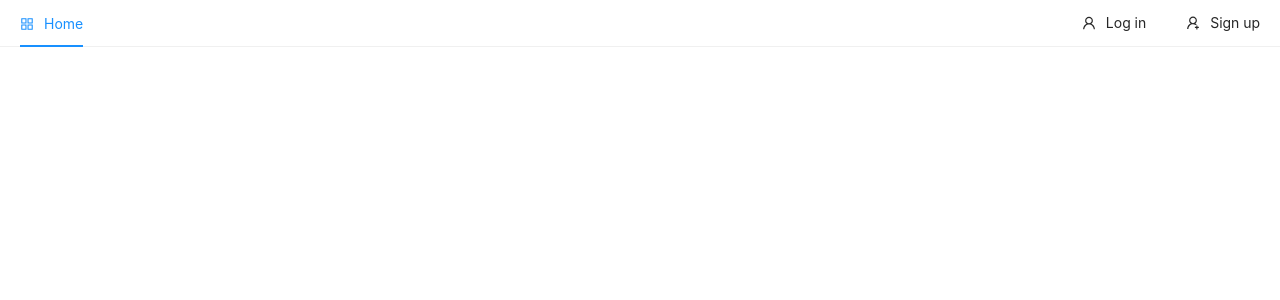
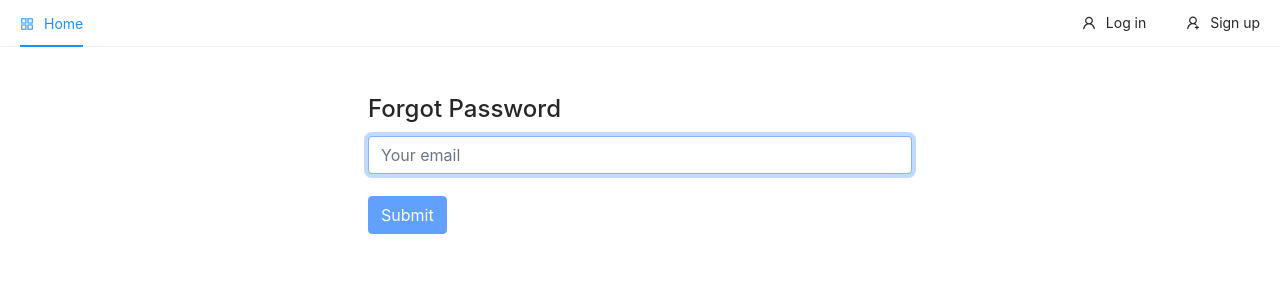
Before and after one commit to zomeru/zomify-ecommerce, a React (Vite) app in the folder client/: page /forgot/password in a window 1280 px wide. Shown: the top 300 px of the page. Built offline with nearby package versions, Linux system fonts and the light colour scheme; no server answers.

Commit message:
Add forgot password

```diff
--- a/client/src/App.jsx
+++ b/client/src/App.jsx
@@ -1,12 +1,14 @@
 import React, { useEffect } from 'react';
 import { Switch, Route } from 'react-router-dom';
+import { ToastContainer } from 'react-toastify';
+import 'react-toastify/dist/ReactToastify.css';
+
 import Login from './pages/auth/Login';
 import Signup from './pages/auth/Signup';
 import Home from './pages/Home';
 import Header from './components/nav/Header';
 import SignupComplete from './pages/auth/SignupComplete';
-import { ToastContainer } from 'react-toastify';
-import 'react-toastify/dist/ReactToastify.css';
+import ForgotPassword from './pages/auth/ForgotPassword';
 
 import { auth } from './firebase.js';
 import { useDispatch } from 'react-redux';
@@ -42,6 +44,7 @@
         <Route exact path='/login' component={Login} />
         <Route exact path='/signup' component={Signup} />
         <Route exact path='/signup/complete' component={SignupComplete} />
+        <Route exact path='/forgot/password' component={ForgotPassword} />
       </Switch>
     </>
   );
--- /dev/null
+++ b/client/src/pages/auth/ForgotPassword.jsx
@@ -0,0 +1,59 @@
+import React, { useState, useEffect } from 'react';
+import { auth } from '../../firebase';
+import { toast } from 'react-toastify';
+import { useSelector } from 'react-redux';
+
+const ForgotPassword = ({ history }) => {
+  const [email, setEmail] = useState('');
+  const [loading, setLoading] = useState(false);
+
+  const handleSubmit = async e => {
+    e.preventDefault();
+    setLoading(true);
+
+    const config = {
+      url: import.meta.env.VITE_FORGOT_PASSWORD_REDIRECT,
+      handleCodeInApp: true,
+    };
+
+    await auth
+      .sendPasswordResetEmail(email, config)
+      .then(() => {
+        setEmail('');
+        setLoading(false);
+        toast.success('Check your email for password reset link.');
+      })
+      .catch(error => {
+        setLoading(false);
+        toast.error(error.message);
+        console.log('ERROR MSG IN FORGOT PASSWORD', error);
+      });
+  };
+
+  return (
+    <div className='container col-md-6 offset-md-3 p-5'>
+      {loading ? (
+        <h4 className='text-danger'>Loading...</h4>
+      ) : (
+        <h4>Forgot Password</h4>
+      )}
+
+      <form onSubmit={handleSubmit}>
+        <input
+          type='email'
+          className='form-control'
+          value={email}
+          onChange={e => setEmail(e.target.value)}
+          placeholder='Your email'
+          autoFocus
+        />
+        <br />
+        <button className='btn btn-primary' disabled={!email}>
+          Submit
+        </button>
+      </form>
+    </div>
+  );
+};
+
+export default ForgotPassword;
--- a/client/src/pages/auth/Login.jsx
+++ b/client/src/pages/auth/Login.jsx
@@ -4,6 +4,7 @@
 import { Button } from 'antd';
 import { MailOutlined, GoogleOutlined } from '@ant-design/icons';
 import { useDispatch } from 'react-redux';
+import { Link } from 'react-router-dom';
 
 const Login = ({ history }) => {
   const [email, setEmail] = useState('zomerzxc.19@gmail.com');
@@ -105,6 +106,9 @@
           >
             Login with Google
           </Button>
+          <Link to='/forgot/password' className='float-end text-danger'>
+            Forgot Password
+          </Link>
         </div>
       </div>
     </div>
```
